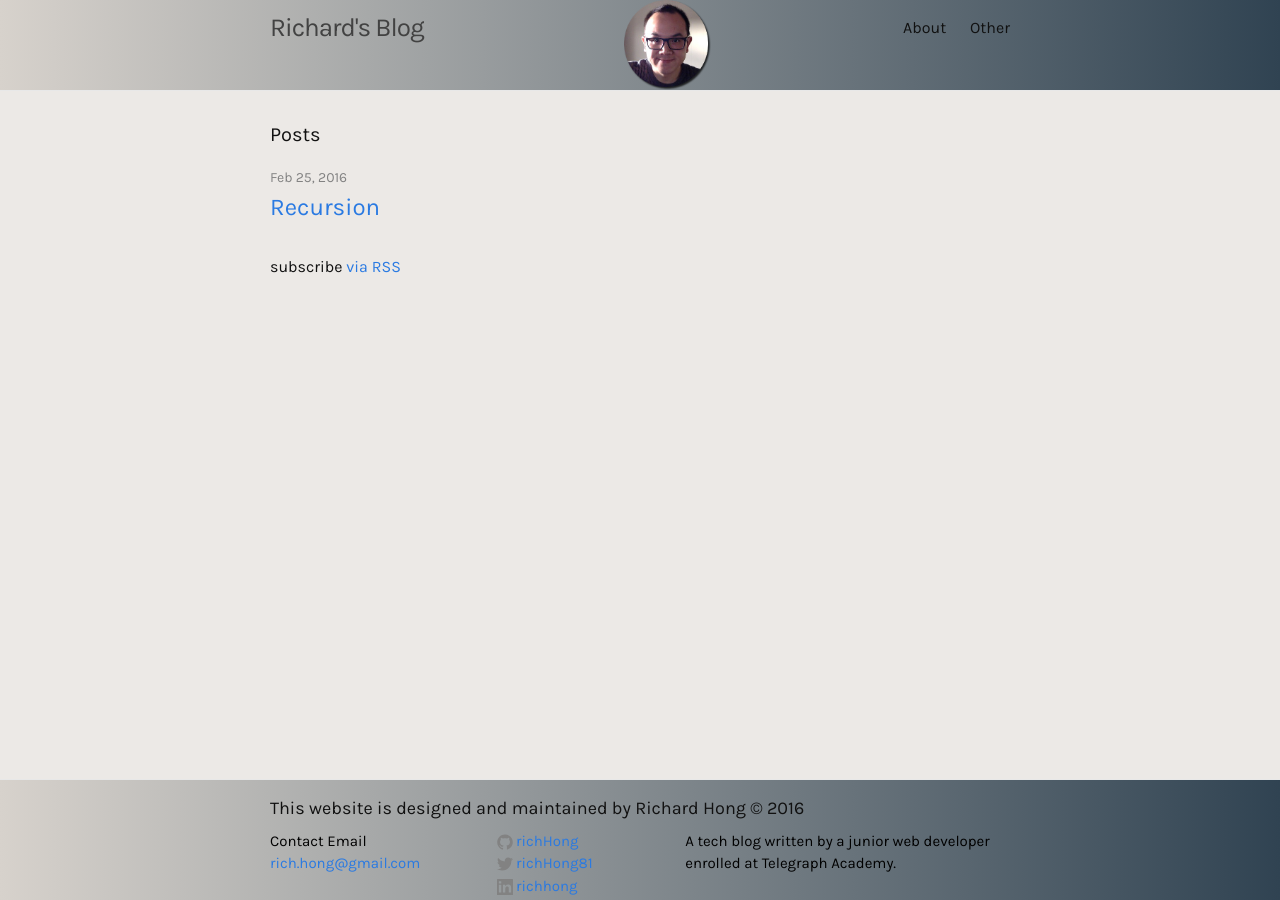
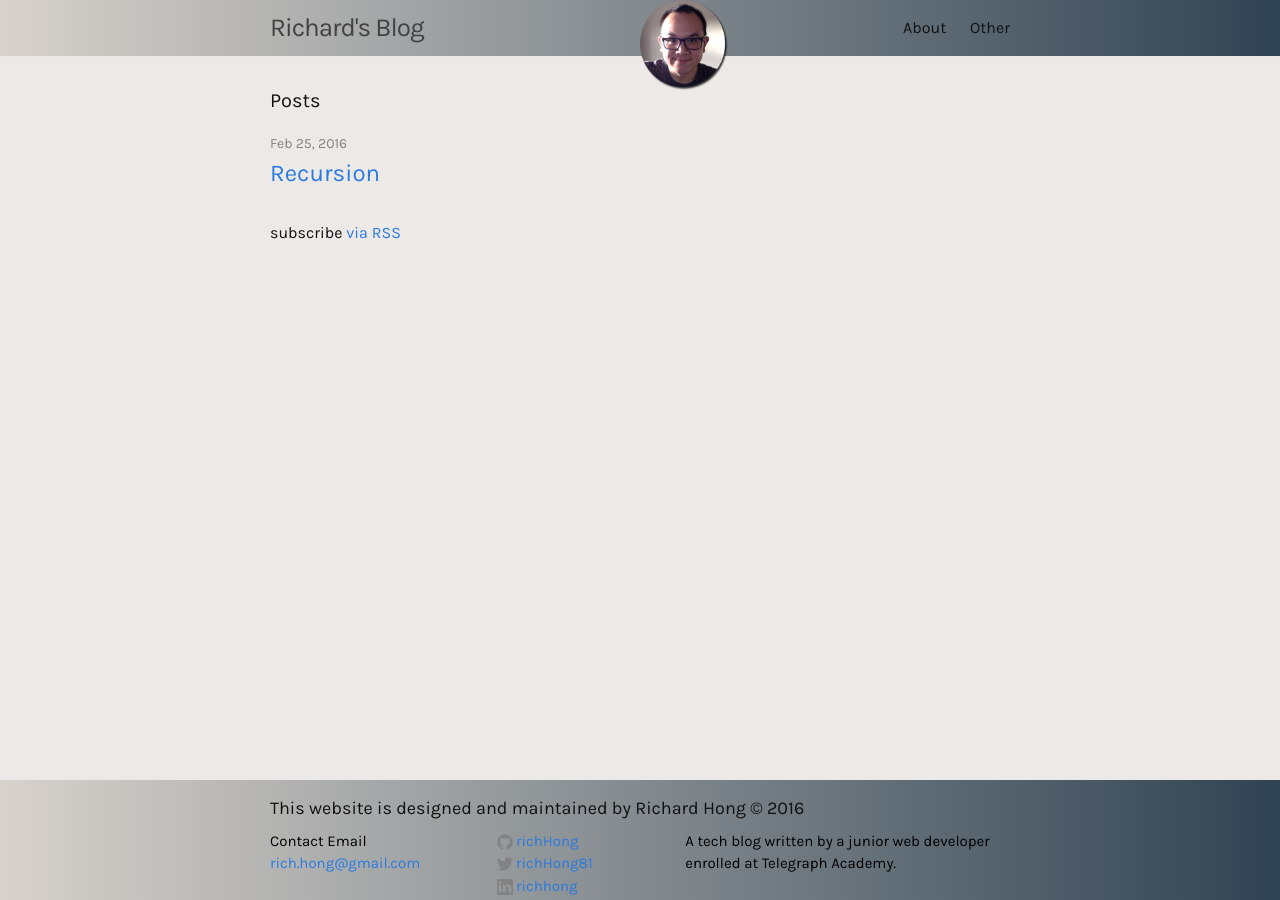
Before and after one commit to richHong/richHong.github.io, a Jekyll site: the page built from index.html, in a window 1280 px wide. Built offline with Jekyll 4.4.1, drawn with Linux system fonts in a browser that asks for light colours.

Commit message:
center img

```diff
--- a/_sass/_layout.scss
+++ b/_sass/_layout.scss
@@ -177,8 +177,8 @@
 
 #pic {
     height:90px;
-
-    margin-left: 200px;
+    left: 50%;
+    position: fixed;
 }
 
 /**
@@ -188,7 +188,7 @@
     padding: $spacing-unit 0;
     width: 100%;
     bottom: 90px;
-    top: 90px;
+    top: 56px;
     overflow:auto;
     background-color:#ECE9E6;
     position:absolute;
```
